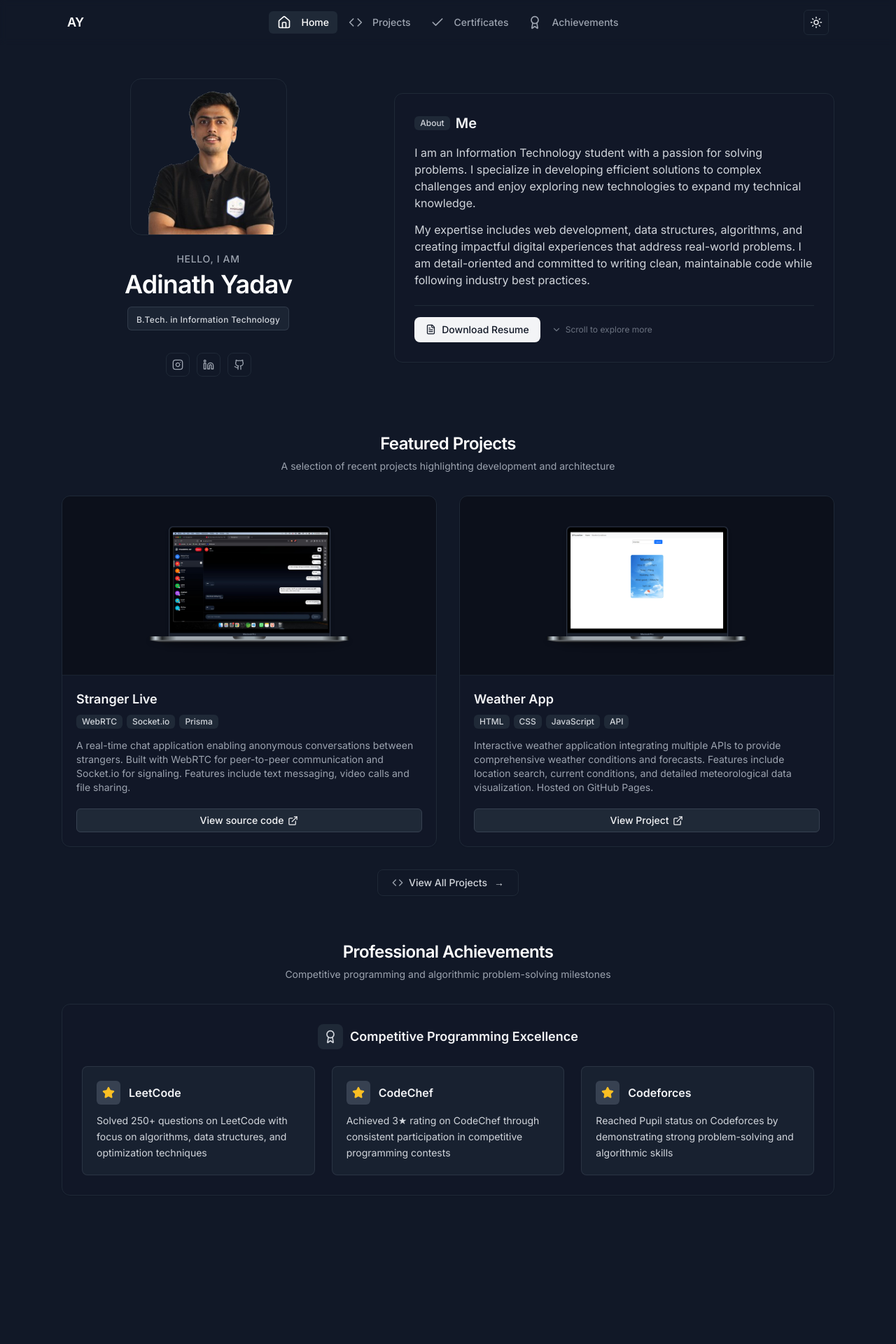
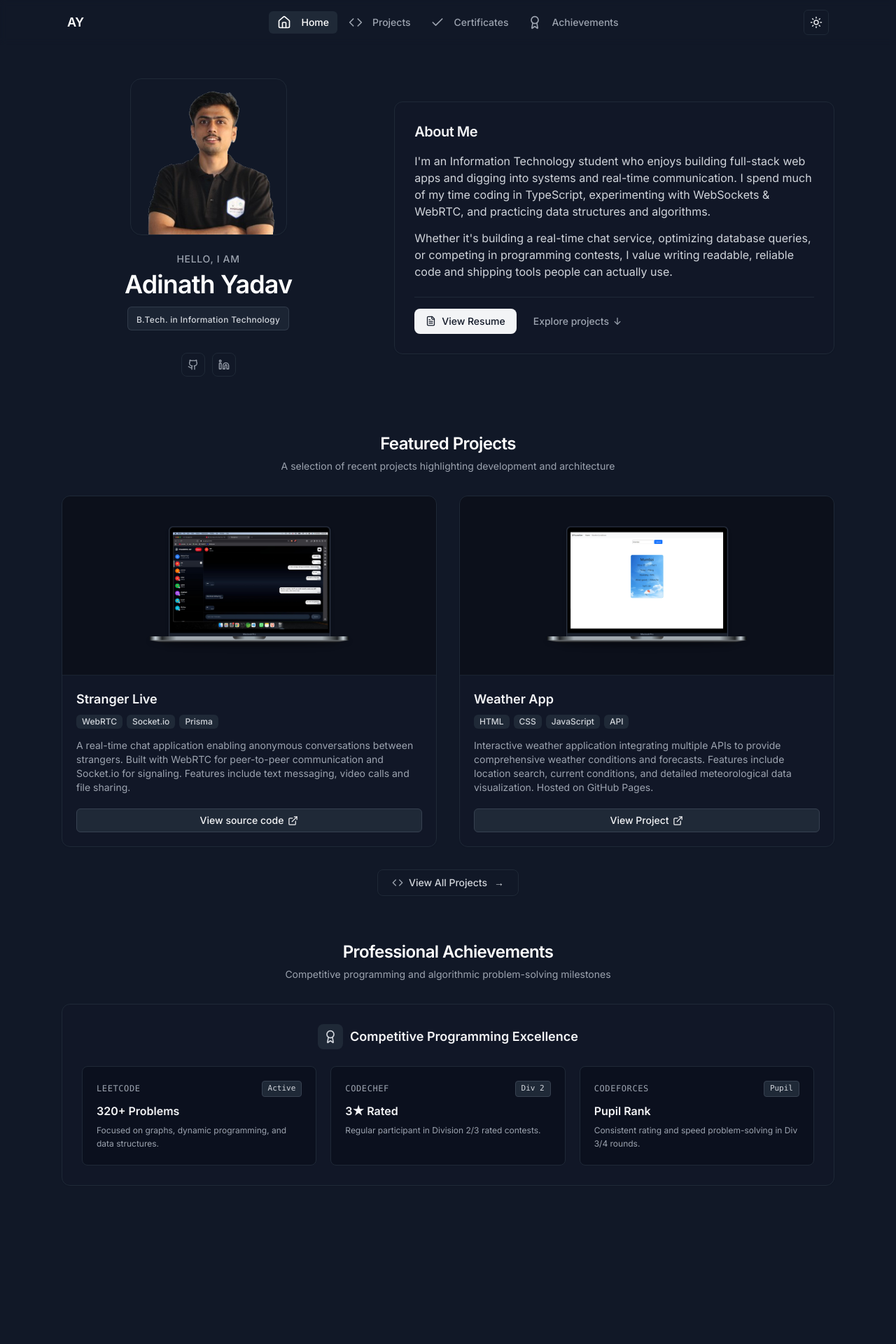
Before and after one commit to adinathyadav2002/Portfolio, a React (Vite) app: page / in a window 1280 px wide. Shown: the top 1920 px of the page at 70% size. Built offline with nearby package versions, Linux system fonts and the light colour scheme.

Commit message:
feat: update profile details, social links, and bio in portfolio sections

```diff
--- a/src/components/sections/Main.tsx
+++ b/src/components/sections/Main.tsx
@@ -57,8 +57,7 @@ export default function Main({ darkMode, setDarkMode }) {
             {/* Profile Image with clean professional frame */}
             <div className="relative mb-6 w-48 h-48 sm:w-56 sm:h-56">
               <div
-                className={`w-full h-full rounded-2xl overflow-hidden border ${
-                  darkMode ? "border-gray-800 bg-gray-900" : "border-gray-200 bg-gray-100"
+                className={`w-full h-full rounded-2xl overflow-hidden border ${darkMode ? "border-gray-800 bg-gray-900" : "border-gray-200 bg-gray-100"
                   } shadow-sm`}
               >
                 <img
@@ -71,24 +70,21 @@ export default function Main({ darkMode, setDarkMode }) {
 
             <div className="text-center mb-6 sm:mb-8">
               <span
-                className={`text-xs sm:text-sm ${
-                  darkMode ? "text-gray-400" : "text-gray-500"
+                className={`text-xs sm:text-sm ${darkMode ? "text-gray-400" : "text-gray-500"
                   } font-medium block mb-1.5 tracking-wider uppercase`}
               >
                 Hello, I am
               </span>
 
               <h1
-                className={`text-2xl sm:text-3xl lg:text-4xl font-semibold my-1.5 tracking-tight ${
-                  darkMode ? "text-white" : "text-gray-900"
+                className={`text-2xl sm:text-3xl lg:text-4xl font-semibold my-1.5 tracking-tight ${darkMode ? "text-white" : "text-gray-900"
                   }`}
               >
                 Adinath Yadav
               </h1>
 
               <div
-                className={`px-3 py-1 mt-1.5 ${
-                  darkMode
+                className={`px-3 py-1 mt-1.5 ${darkMode
                     ? "bg-gray-800/80 border border-gray-700/80 text-gray-300"
                     : "bg-gray-100 border border-gray-200 text-gray-700"
                   } rounded-md inline-block`}
@@ -102,37 +98,24 @@ export default function Main({ darkMode, setDarkMode }) {
             {/* Social Media Links */}
             <div className="flex items-center gap-2.5">
               <button
-                onClick={() => openInNewTab("https://instagram.com/")}
-                className={`p-2 rounded-lg border transition-colors ${
-                  darkMode
+                onClick={() => openInNewTab("https://github.com/adinathyadav2002")}
+                className={`p-2 rounded-lg border transition-colors ${darkMode
                     ? "border-gray-800 bg-gray-900 text-gray-400 hover:text-white hover:bg-gray-800"
                     : "border-gray-200 bg-white text-gray-600 hover:text-black hover:bg-gray-100"
                   }`}
-                aria-label="Instagram"
+                aria-label="GitHub Profile"
               >
-                <Instagram size={16} />
+                <Github size={16} />
               </button>
               <button
-                onClick={() => openInNewTab("https://linkedin.com/")}
-                className={`p-2 rounded-lg border transition-colors ${
-                  darkMode
+                onClick={() => openInNewTab("https://linkedin.com/in/adinath-yadav")}
+                className={`p-2 rounded-lg border transition-colors ${darkMode
                     ? "border-gray-800 bg-gray-900 text-gray-400 hover:text-white hover:bg-gray-800"
                     : "border-gray-200 bg-white text-gray-600 hover:text-black hover:bg-gray-100"
                   }`}
-                aria-label="LinkedIn"
+                aria-label="LinkedIn Profile"
               >
                 <Linkedin size={16} />
-              </button>
-              <button
-                onClick={() => openInNewTab("https://github.com/")}
-                className={`p-2 rounded-lg border transition-colors ${
-                  darkMode
-                    ? "border-gray-800 bg-gray-900 text-gray-400 hover:text-white hover:bg-gray-800"
-                    : "border-gray-200 bg-white text-gray-600 hover:text-black hover:bg-gray-100"
-                }`}
-                aria-label="GitHub"
-              >
-                <Github size={16} />
               </button>
             </div>
           </div>
@@ -147,64 +130,55 @@ export default function Main({ darkMode, setDarkMode }) {
             }}
           >
             <div
-              className={`${
-                darkMode
+              className={`${darkMode
                   ? "bg-gray-900/90 border-gray-800"
                   : "bg-white border-gray-200"
                 } rounded-xl shadow-sm overflow-hidden border`}
             >
               <div className="p-6 sm:p-7">
                 <h2
-                  className={`text-lg sm:text-xl font-semibold mb-4 ${
-                    darkMode ? "text-gray-100" : "text-gray-900"
-                  } flex items-center gap-2`}
+                  className={`text-lg sm:text-xl font-semibold mb-4 tracking-tight ${darkMode ? "text-gray-100" : "text-gray-900"
+                    }`}
                 >
-                  <span
-                    className={`${
-                      darkMode
-                        ? "bg-gray-800 text-gray-300"
-                        : "bg-gray-100 text-gray-700"
-                    } px-2 py-0.5 rounded-md text-xs font-medium`}
-                  >
-                    About
-                  </span>
-                  Me
+                  About Me
                 </h2>
 
                 <div className="space-y-3.5 text-sm sm:text-base leading-relaxed font-normal">
                   <p className={darkMode ? "text-gray-300" : "text-gray-600"}>
-                    I am an Information Technology student with a passion for
-                    solving problems. I specialize in developing efficient
-                    solutions to complex challenges and enjoy exploring new
-                    technologies to expand my technical knowledge.
+                    I'm an Information Technology student who enjoys building full-stack
+                    web apps and digging into systems and real-time communication. I spend
+                    much of my time coding in TypeScript, experimenting with WebSockets & WebRTC,
+                    and practicing data structures and algorithms.
                   </p>
                   <p className={darkMode ? "text-gray-300" : "text-gray-600"}>
-                    My expertise includes web development, data structures,
-                    algorithms, and creating impactful digital experiences that
-                    address real-world problems. I am detail-oriented and
-                    committed to writing clean, maintainable code while
-                    following industry best practices.
+                    Whether it's building a real-time chat service, optimizing database
+                    queries, or competing in programming contests, I value writing readable,
+                    reliable code and shipping tools people can actually use.
                   </p>
                 </div>
 
-                <div className="flex flex-col sm:flex-row items-start sm:items-center gap-4 mt-6 pt-4 border-t border-gray-100 dark:border-gray-800">
+                <div className="flex flex-wrap items-center gap-3 mt-6 pt-4 border-t border-gray-100 dark:border-gray-800">
                   <a
                     href="./Adinath_Yadav_resume.pdf"
-                    className={`flex items-center justify-center gap-2 py-2 px-4 ${
-                      darkMode
+                    target="_blank"
+                    rel="noopener noreferrer"
+                    className={`inline-flex items-center justify-center gap-2 py-2 px-4 ${darkMode
                         ? "bg-gray-100 text-gray-900 hover:bg-white"
                         : "bg-gray-900 text-white hover:bg-gray-800"
-                    } rounded-lg text-xs sm:text-sm font-medium transition-colors w-full sm:w-auto shadow-sm`}
-                    download="Adinath_Yadav_Resume"
+                      } rounded-lg text-xs sm:text-sm font-medium transition-colors shadow-sm`}
                   >
                     <FileText size={15} />
-                    <span>Download Resume</span>
+                    <span>View Resume</span>
                   </a>
 
-                  <div className="flex items-center gap-1.5 text-xs text-gray-500">
-                    <ChevronDown className="w-3.5 h-3.5" />
-                    <span>Scroll to explore more</span>
-                  </div>
+                  <a
+                    href="#projects"
+                    className={`inline-flex items-center gap-1.5 py-2 px-3 text-xs sm:text-sm font-medium ${darkMode ? "text-gray-400 hover:text-white" : "text-gray-600 hover:text-gray-900"
+                      } transition-colors`}
+                  >
+                    <span>Explore projects</span>
+                    <span aria-hidden="true">↓</span>
+                  </a>
                 </div>
               </div>
             </div>
@@ -222,15 +196,13 @@ export default function Main({ darkMode, setDarkMode }) {
       >
         <motion.div variants={fadeInUp} className="mb-8 text-center">
           <h2
-            className={`text-xl sm:text-2xl font-semibold tracking-tight ${
-              darkMode ? "text-white" : "text-gray-900"
+            className={`text-xl sm:text-2xl font-semibold tracking-tight ${darkMode ? "text-white" : "text-gray-900"
               }`}
           >
             Featured Projects
           </h2>
           <p
-            className={`mt-1.5 text-xs sm:text-sm ${
-              darkMode ? "text-gray-400" : "text-gray-500"
+            className={`mt-1.5 text-xs sm:text-sm ${darkMode ? "text-gray-400" : "text-gray-500"
               }`}
           >
             A selection of recent projects highlighting development and architecture
@@ -243,8 +215,7 @@ export default function Main({ darkMode, setDarkMode }) {
         >
           {/* Project 1 */}
           <motion.div
-            className={`${
-              darkMode
+            className={`${darkMode
                 ? "bg-gray-900/90 border-gray-800"
                 : "bg-white border-gray-200"
               } rounded-xl border shadow-sm overflow-hidden flex flex-col`}
@@ -258,16 +229,14 @@ export default function Main({ darkMode, setDarkMode }) {
             </div>
             <div className="p-5 flex flex-col flex-1">
               <h3
-                className={`text-lg font-semibold mb-2 ${
-                  darkMode ? "text-gray-100" : "text-gray-900"
+                className={`text-lg font-semibold mb-2 ${darkMode ? "text-gray-100" : "text-gray-900"
                   }`}
               >
                 Stranger Live
               </h3>
               <div className="flex flex-wrap gap-1.5 mb-3.5">
                 <span
-                  className={`px-2 py-0.5 ${
-                    darkMode
+                  className={`px-2 py-0.5 ${darkMode
                       ? "bg-gray-800 text-gray-300"
                       : "bg-gray-100 text-gray-700"
                     } rounded-md text-xs font-medium`}
@@ -275,8 +244,7 @@ export default function Main({ darkMode, setDarkMode }) {
                   WebRTC
                 </span>
                 <span
-                  className={`px-2 py-0.5 ${
-                    darkMode
+                  className={`px-2 py-0.5 ${darkMode
                       ? "bg-gray-800 text-gray-300"
                       : "bg-gray-100 text-gray-700"
                     } rounded-md text-xs font-medium`}
@@ -284,8 +252,7 @@ export default function Main({ darkMode, setDarkMode }) {
                   Socket.io
                 </span>
                 <span
-                  className={`px-2 py-0.5 ${
-                    darkMode
+                  className={`px-2 py-0.5 ${darkMode
                       ? "bg-gray-800 text-gray-300"
                       : "bg-gray-100 text-gray-700"
                     } rounded-md text-xs font-medium`}
@@ -294,8 +261,7 @@ export default function Main({ darkMode, setDarkMode }) {
                 </span>
               </div>
               <p
-                className={`${
-                  darkMode ? "text-gray-400" : "text-gray-600"
+                className={`${darkMode ? "text-gray-400" : "text-gray-600"
                   } text-xs sm:text-sm leading-relaxed mb-5 flex-1`}
               >
                 A real-time chat application enabling anonymous conversations
@@ -307,8 +273,7 @@ export default function Main({ darkMode, setDarkMode }) {
                 href="https://github.com/adinathyadav2002/Chatting-Application"
                 target="_blank"
                 rel="noopener noreferrer"
-                className={`inline-flex items-center justify-center gap-1.5 py-1.5 px-3.5 ${
-                  darkMode
+                className={`inline-flex items-center justify-center gap-1.5 py-1.5 px-3.5 ${darkMode
                     ? "bg-gray-800 hover:bg-gray-700 text-gray-100 border border-gray-700"
                     : "bg-gray-100 hover:bg-gray-200 text-gray-900 border border-gray-200"
                   } rounded-md text-xs sm:text-sm font-medium transition-colors`}
@@ -321,8 +286,7 @@ export default function Main({ darkMode, setDarkMode }) {
 
           {/* Project 2 */}
           <motion.div
-            className={`${
-              darkMode
+            className={`${darkMode
                 ? "bg-gray-900/90 border-gray-800"
                 : "bg-white border-gray-200"
               } rounded-xl border shadow-sm overflow-hidden flex flex-col`}
@@ -336,16 +300,14 @@ export default function Main({ darkMode, setDarkMode }) {
             </div>
             <div className="p-5 flex flex-col flex-1">
               <h3
-                className={`text-lg font-semibold mb-2 ${
-                  darkMode ? "text-gray-100" : "text-gray-900"
+                className={`text-lg font-semibold mb-2 ${darkMode ? "text-gray-100" : "text-gray-900"
                   }`}
               >
                 Weather App
               </h3>
               <div className="flex flex-wrap gap-1.5 mb-3.5">
                 <span
-                  className={`px-2 py-0.5 ${
-                    darkMode
+                  className={`px-2 py-0.5 ${darkMode
                       ? "bg-gray-800 text-gray-300"
                       : "bg-gray-100 text-gray-700"
                     } rounded-md text-xs font-medium`}
@@ -353,8 +315,7 @@ export default function Main({ darkMode, setDarkMode }) {
                   HTML
                 </span>
                 <span
-                  className={`px-2 py-0.5 ${
-                    darkMode
+                  className={`px-2 py-0.5 ${darkMode
                       ? "bg-gray-800 text-gray-300"
                       : "bg-gray-100 text-gray-700"
                     } rounded-md text-xs font-medium`}
@@ -362,8 +323,7 @@ export default function Main({ darkMode, setDarkMode }) {
                   CSS
                 </span>
                 <span
-                  className={`px-2 py-0.5 ${
-                    darkMode
+                  className={`px-2 py-0.5 ${darkMode
                       ? "bg-gray-800 text-gray-300"
                       : "bg-gray-100 text-gray-700"
                     } rounded-md text-xs font-medium`}
@@ -371,8 +331,7 @@ export default function Main({ darkMode, setDarkMode }) {
                   JavaScript
                 </span>
                 <span
-                  className={`px-2 py-0.5 ${
-                    darkMode
+                  className={`px-2 py-0.5 ${darkMode
                       ? "bg-gray-800 text-gray-300"
                       : "bg-gray-100 text-gray-700"
                     } rounded-md text-xs font-medium`}
@@ -381,8 +340,7 @@ export default function Main({ darkMode, setDarkMode }) {
                 </span>
               </div>
               <p
-                className={`${
-                  darkMode ? "text-gray-400" : "text-gray-600"
+                className={`${darkMode ? "text-gray-400" : "text-gray-600"
                   } text-xs sm:text-sm leading-relaxed mb-5 flex-1`}
               >
                 Interactive weather application integrating multiple APIs to
@@ -394,8 +352,7 @@ export default function Main({ darkMode, setDarkMode }) {
                 href="https://adinathyadav2002.github.io/weatherApp/"
                 target="_blank"
                 rel="noopener noreferrer"
-                className={`inline-flex items-center justify-center gap-1.5 py-1.5 px-3.5 ${
-                  darkMode
+                className={`inline-flex items-center justify-center gap-1.5 py-1.5 px-3.5 ${darkMode
                     ? "bg-gray-800 hover:bg-gray-700 text-gray-100 border border-gray-700"
                     : "bg-gray-100 hover:bg-gray-200 text-gray-900 border border-gray-200"
                   } rounded-md text-xs sm:text-sm font-medium transition-colors`}
@@ -410,8 +367,7 @@ export default function Main({ darkMode, setDarkMode }) {
         <motion.div variants={fadeInUp} className="mt-8 flex justify-center">
           <a
             href="#projects"
-            className={`inline-flex items-center gap-2 py-2 px-5 ${
-              darkMode
+            className={`inline-flex items-center gap-2 py-2 px-5 ${darkMode
                 ? "bg-gray-900 hover:bg-gray-800 text-gray-300 border border-gray-800"
                 : "bg-white hover:bg-gray-50 text-gray-800 border border-gray-200"
               } rounded-lg text-xs sm:text-sm font-medium transition-colors shadow-sm`}
@@ -437,15 +393,13 @@ export default function Main({ darkMode, setDarkMode }) {
       >
         <div className="mb-8 text-center">
           <h2
-            className={`text-xl sm:text-2xl font-semibold tracking-tight ${
-              darkMode ? "text-white" : "text-gray-900"
+            className={`text-xl sm:text-2xl font-semibold tracking-tight ${darkMode ? "text-white" : "text-gray-900"
               }`}
           >
             Professional Achievements
           </h2>
           <p
-            className={`mt-1.5 text-xs sm:text-sm ${
-              darkMode ? "text-gray-400" : "text-gray-500"
+            className={`mt-1.5 text-xs sm:text-sm ${darkMode ? "text-gray-400" : "text-gray-500"
               }`}
           >
             Competitive programming and algorithmic problem-solving milestones
@@ -453,8 +407,7 @@ export default function Main({ darkMode, setDarkMode }) {
         </div>
 
         <div
-          className={`${
-            darkMode
+          className={`${darkMode
               ? "bg-gray-900/90 border-gray-800"
               : "bg-white border-gray-200"
             } rounded-xl p-5 sm:p-7 border shadow-sm`}
@@ -466,76 +419,87 @@ export default function Main({ darkMode, setDarkMode }) {
         >
           <div className="flex flex-col sm:flex-row items-center justify-center mb-6 gap-2.5">
             <div
-              className={`p-2 rounded-lg ${
-                darkMode ? "bg-gray-800 text-gray-300" : "bg-gray-100 text-gray-800"
+              className={`p-2 rounded-lg ${darkMode ? "bg-gray-800 text-gray-300" : "bg-gray-100 text-gray-800"
                 }`}
             >
               <Award size={20} />
             </div>
             <h3
-              className={`text-base sm:text-lg font-semibold text-center sm:text-left ${
-                darkMode ? "text-gray-100" : "text-gray-800"
+              className={`text-base sm:text-lg font-semibold text-center sm:text-left ${darkMode ? "text-gray-100" : "text-gray-800"
                 }`}
             >
               Competitive Programming Excellence
             </h3>
           </div>
 
-          <div className="grid grid-cols-1 lg:grid-cols-3 gap-6">
+          <div className="grid grid-cols-1 lg:grid-cols-3 gap-5">
             {[
               {
-                title: "LeetCode",
-                description:
-                  "Solved 250+ questions on LeetCode with focus on algorithms, data structures, and optimization techniques",
+                platform: "LeetCode",
+                metric: "320+ Problems",
+                detail: "Focused on graphs, dynamic programming, and data structures.",
+                badge: "Active",
               },
               {
-                title: "CodeChef",
-                description:
-                  "Achieved 3★ rating on CodeChef through consistent participation in competitive programming contests",
+                platform: "CodeChef",
+                metric: "3★ Rated",
+                detail: "Regular participant in Division 2/3 rated contests.",
+                badge: "Div 2",
               },
               {
-                title: "Codeforces",
-                description:
-                  "Reached Pupil status on Codeforces by demonstrating strong problem-solving and algorithmic skills",
+                platform: "Codeforces",
+                metric: "Pupil Rank",
+                detail: "Consistent rating and speed problem-solving in Div 3/4 rounds.",
+                badge: "Pupil",
               },
             ].map((achievement, index) => (
               <div
-                key={achievement.title}
+                key={achievement.platform}
                 className={`${
-                  darkMode ? "bg-gray-800/60 border-gray-700/60" : "bg-gray-50 border-gray-200"
-                } rounded-lg p-5 border transition-colors`}
+                  darkMode
+                    ? "bg-gray-950/40 border-gray-800 hover:border-gray-700"
+                    : "bg-white border-gray-200 hover:border-gray-300"
+                } rounded-lg p-5 border transition-colors flex flex-col justify-between`}
                 style={{
                   opacity: 1,
                   transform: "translateY(0px)",
                   transition: `all 0.6s ease-out ${0.1 * index}s`,
                 }}
               >
-                <div className="flex items-center mb-3">
-                  <div
-                    className={`p-2 ${
-                      darkMode ? "bg-gray-700 text-amber-400" : "bg-white text-amber-500 border border-gray-200"
-                    } rounded-md mr-3`}
+                <div>
+                  <div className="flex items-center justify-between mb-2">
+                    <span
+                      className={`text-xs font-mono uppercase tracking-wider ${
+                        darkMode ? "text-gray-400" : "text-gray-500"
+                      }`}
                     >
-                    <Star
-                      size={18}
-                      fill="currentColor"
-                    />
+                      {achievement.platform}
+                    </span>
+                    <span
+                      className={`text-[11px] font-mono px-2 py-0.5 rounded ${
+                        darkMode
+                          ? "bg-gray-800 text-gray-300 border border-gray-700"
+                          : "bg-gray-100 text-gray-700 border border-gray-200"
+                      }`}
+                    >
+                      {achievement.badge}
+                    </span>
                   </div>
                   <h4
-                    className={`text-base font-semibold ${
+                    className={`text-base font-semibold mb-1.5 ${
                       darkMode ? "text-gray-100" : "text-gray-900"
                     }`}
                   >
-                    {achievement.title}
+                    {achievement.metric}
                   </h4>
-                </div>
                   <p
                     className={`${
-                    darkMode ? "text-gray-300" : "text-gray-600"
-                  } text-sm leading-relaxed`}
+                      darkMode ? "text-gray-400" : "text-gray-600"
+                    } text-xs leading-relaxed`}
                   >
-                  {achievement.description}
+                    {achievement.detail}
                   </p>
+                </div>
               </div>
             ))}
           </div>
```
Also changed, not shown: src/components/sections/Footer.tsx (+30 -45 lines), src/components/sections/Projects.tsx (+1 -12 lines), src/pages/Index.tsx (+1 -29 lines). Lines whose indentation alone changed are shown as unchanged.
